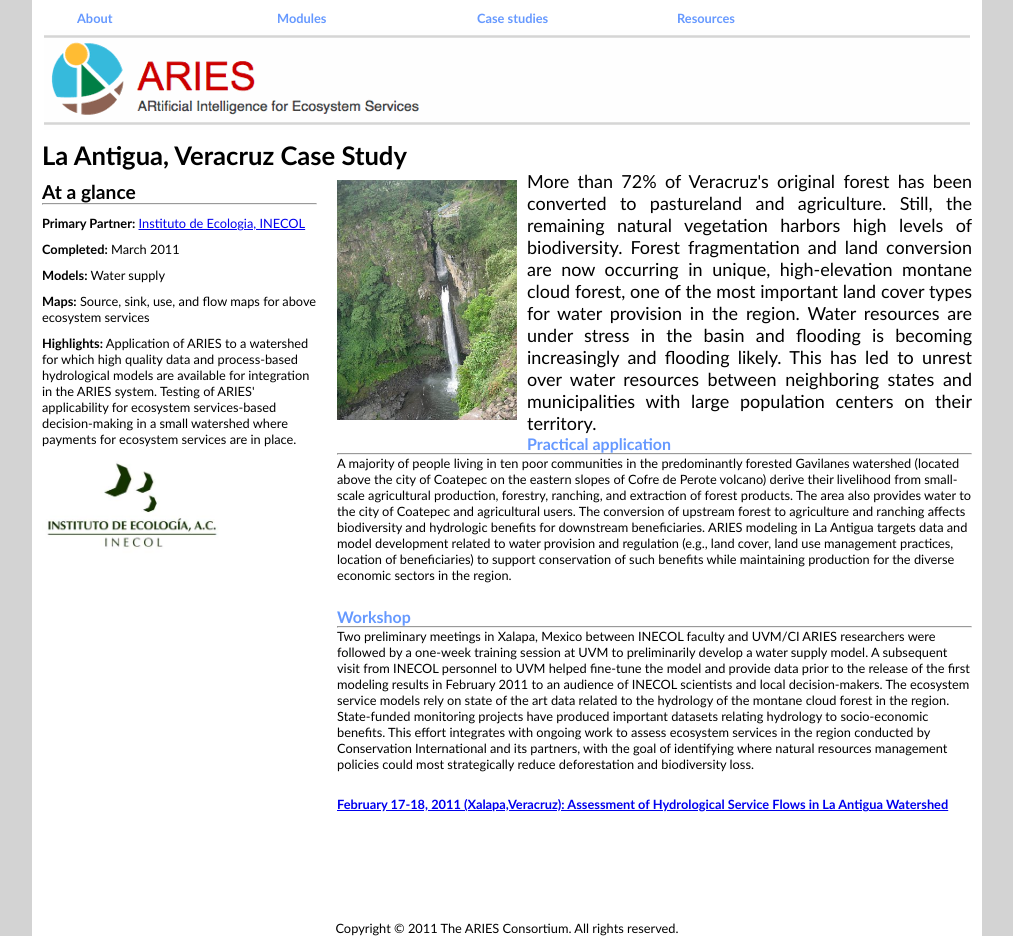
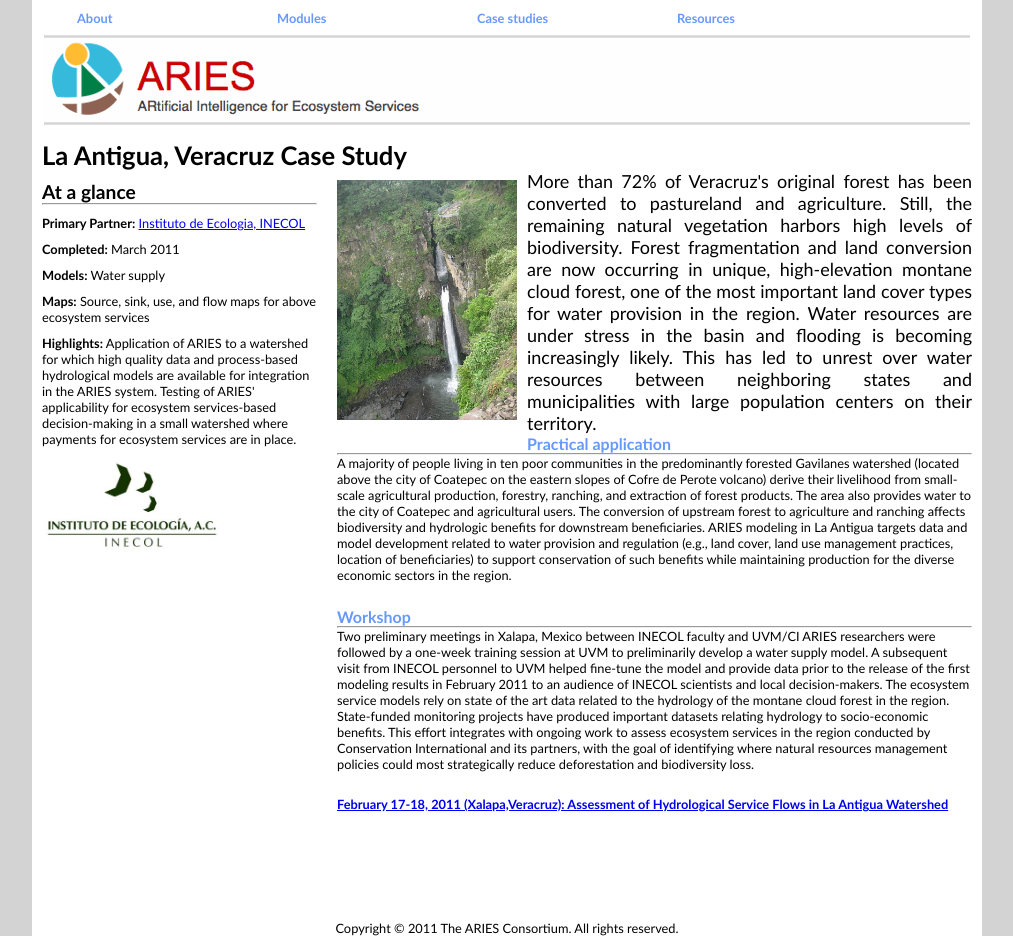
Before and after one commit to ariesteam/ariesteam.github.com, a Jekyll site: the page built from veracruz.markdown, in a window 1280 px wide. Shown: the whole page, without its empty margins (133-1146 px from the left). Built offline with Jekyll 4.4.1, drawn with Linux system fonts in a browser that asks for light colours.

Commit message:
Minor improvements to veracruz.markdown.

```diff
--- a/veracruz.markdown
+++ b/veracruz.markdown
@@ -1,10 +1,16 @@
 ---
 layout: case_study
+
 title: La Antigua, Veracruz Case Study
+
 primary_partner: <a href="http://www.ecologia.edu.mx/">Instituto de Ecologia, INECOL</a>
+
 completed: March 2011
+
 models: Water supply
+
 maps: Source, sink, use, and flow maps for above ecosystem services
+
 highlights: >
             Application of ARIES to a watershed for which high quality
             data and process-based hydrological models are available
@@ -12,8 +18,11 @@
             applicability for ecosystem services-based decision-making
             in a small watershed where payments for ecosystem services
             are in place.
+
 partner_logo: <a href="http://www.ecologia.edu.mx/"><img alt="Instituto de Ecologia" src="images/INECOL.jpg" width="180" /></a>
+
 case_study_image: <img src="images/veracruz_ramsar_site.jpg" alt="Veracruz Ramsar Site" />
+
 case_study_intro: >
                   More than 72% of Veracruz's original forest has been
                   converted to pastureland and agriculture.  Still,
@@ -23,12 +32,10 @@
                   high-elevation montane cloud forest, one of the most
                   important land cover types for water provision in
                   the region. Water resources are under stress in the
-                  basin and flooding is becoming increasingly and
-                  flooding likely. This has led to unrest over water
-                  resources between neighboring states and
-                  municipalities with large population centers on
-                  their territory.
-
+                  basin and flooding is becoming increasingly
+                  likely. This has led to unrest over water resources
+                  between neighboring states and municipalities with
+                  large population centers on their territory.
 ---
 # Practical application
 ------------------------
@@ -65,4 +72,6 @@
 the goal of identifying where natural resources management policies
 could most strategically reduce deforestation and biodiversity loss.
 
-[February 17-18, 2011 (Xalapa,Veracruz): Assessment of Hydrological Service Flows in La Antigua Watershed](http://www.eartheconomics.org/FileLibrary/file/Reports/Vera%20Cruz%20Attachments/Veracruz%20Agenda%20Espanol.pdf)
+<a href="http://www.eartheconomics.org/FileLibrary/file/Reports/Vera%20Cruz%20Attachments/Veracruz%20Agenda%20Espanol.pdf">
+   February 17-18, 2011 (Xalapa,Veracruz): Assessment of Hydrological Service Flows in La Antigua Watershed
+</a>
```
